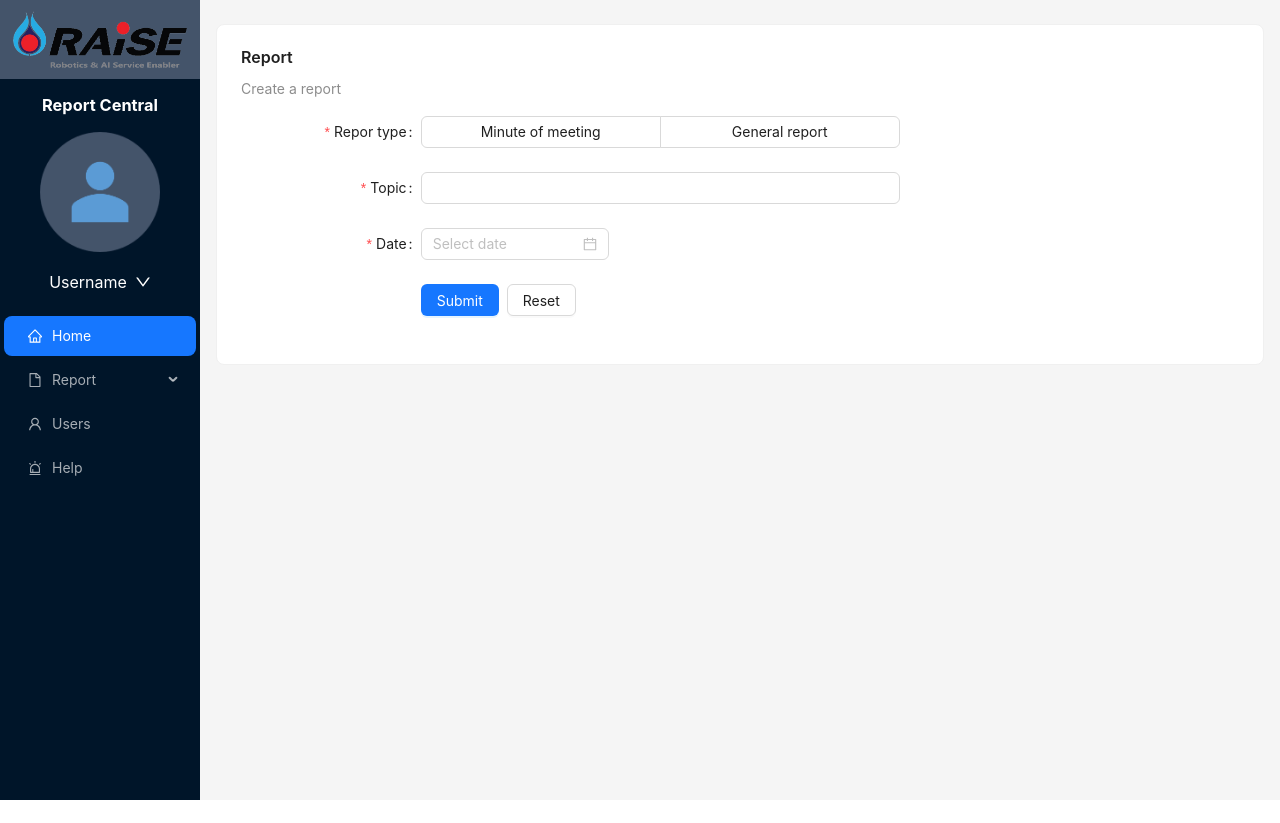
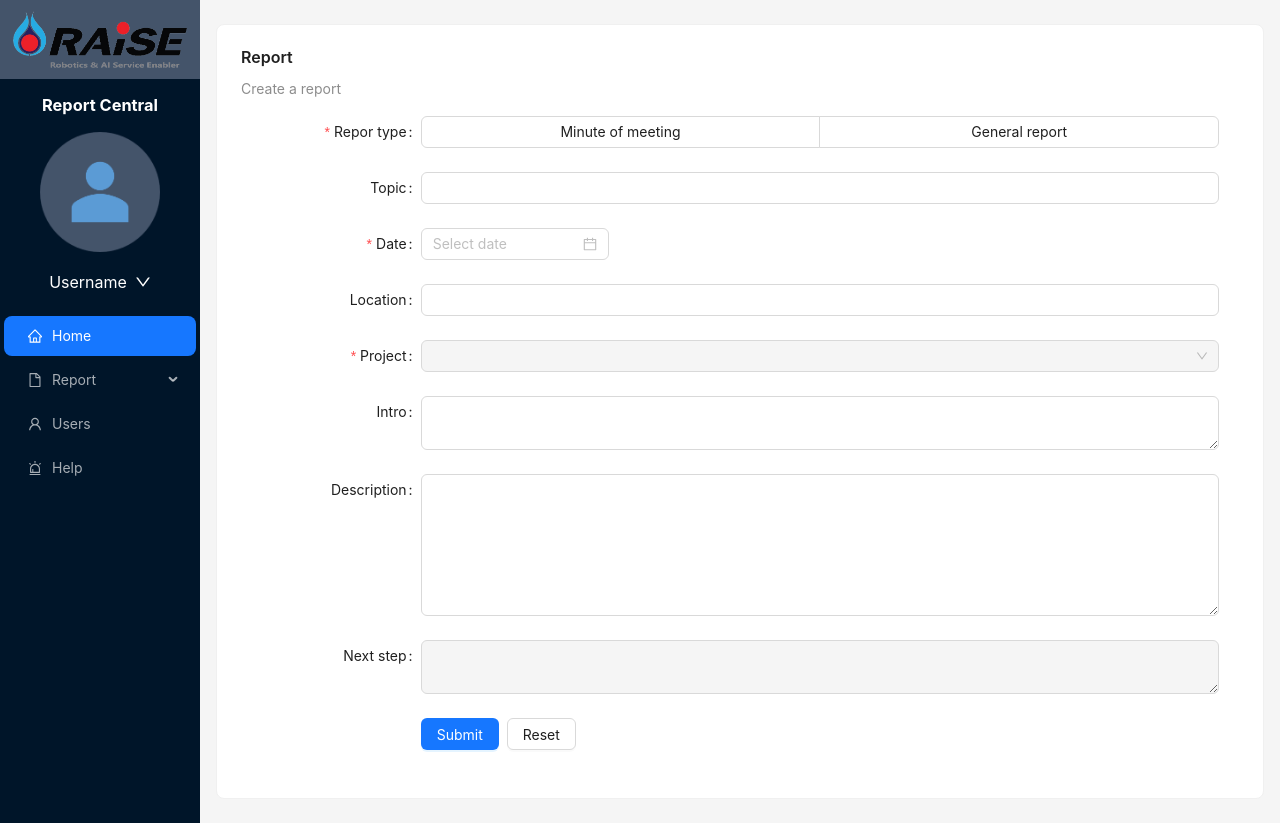
Before and after one commit to mos-supachok/ReportCentral, a React (Create React App) app in the folder report_central/: page /report/create in a window 1280 px wide. Before the commit the page ends 800 px from the top, so only its background shows below. Built offline with nearby package versions, Linux system fonts and the light colour scheme.

Commit message:
update Create page

```diff
--- a/report_central/src/Pages/Create.js
+++ b/report_central/src/Pages/Create.js
@@ -8,13 +8,13 @@ const layout = {
     span: 4,
   },
   wrapperCol: {
-    span: 12,
+    span: 20,
   },
 };
 const tailLayout = {
   wrapperCol: {
     offset: 4,
-    span: 12,
+    span: 20,
   },
 };
 
@@ -38,6 +38,11 @@ function Create() {
   const onReset = () => {
     form.resetFields();
   };
+  const onChange_reporttype = (e) => {
+    const value = (e.target.value == 'mom') ? (false) : (true);
+    console.log(value)
+    return (value);
+  }
   return (
     <div>
       <Space direction="vertical" size="middle" style={{ display: 'flex', }}>
@@ -54,13 +59,36 @@ function Create() {
                   options={reportType}
                   optionType="button"
                   buttonStyle="solid"
+                  onChange={onChange_reporttype}
                 />
               </Form.Item>
-              <Form.Item name="topic" label="Topic" rules={[{ required: true, },]}>
+              <Form.Item name="topic" label="Topic">
                 <Input />
               </Form.Item>
               <Form.Item name="date" label="Date" rules={[{ required: true, },]}>
                 <DatePicker />
+              </Form.Item>
+              <Form.Item name="location" label="Location">
+                <Input />
+              </Form.Item>
+              <Form.Item name="project" label="Project" rules={[{ required: { onChange_reporttype }, },]}>
+                <Select
+                  disabled={onChange_reporttype}
+                  options={[
+                    { value: 'project_a', label: 'Project A' },
+                    { value: 'project_b', label: 'Project B' },
+                    { value: 'project_c', label: 'Project C' },
+                    { value: 'project_D', label: 'Project D' },
+                  ]} />
+              </Form.Item>
+              <Form.Item name="intro" label="Intro">
+                <Input.TextArea />
+              </Form.Item>
+              <Form.Item name="description" label="Description">
+                <Input.TextArea rows={6} />
+              </Form.Item>
+              <Form.Item name="nextstep" label="Next step">
+                <Input.TextArea disabled={onChange_reporttype} />
               </Form.Item>
 
 
--- a/report_central/src/Pages/Users.js
+++ b/report_central/src/Pages/Users.js
@@ -1,10 +1,55 @@
 import React from 'react';
+import { Space, Card, Col, Row, Table } from 'antd';
+
+const { Meta } = Card;
+
+const dataSource = [
+  {
+    key: '1',
+    name: 'Mike',
+    date: 'xx/xx/xxxx',
+    time: 'xx:xx',
+    topic: 'Project A',
+    link: 'link',
+  },
+];
+
+const columns = [
+  {
+    title: 'Date',
+    dataIndex: 'date',
+    key: 'date',
+    width: '20%',
+  },
+  {
+    title: 'Time',
+    dataIndex: 'time',
+    key: 'time',
+    width: '15%',
+  },
+  {
+    title: 'Name',
+    dataIndex: 'name',
+    key: 'name',
+  },
+  {
+    title: 'Topic',
+    dataIndex: 'topic',
+    key: 'topic',
+  },
+  {
+    title: 'Detail',
+    dataIndex: 'link',
+    key: 'link',
+    width: '15%'
+  },
+];
 
 function Users() {
 
-    return (
-        <h1>Users</h1>
-    );
+  return (
+    <h1>Users</h1>
+  );
 }
 
 export default Users;
```
